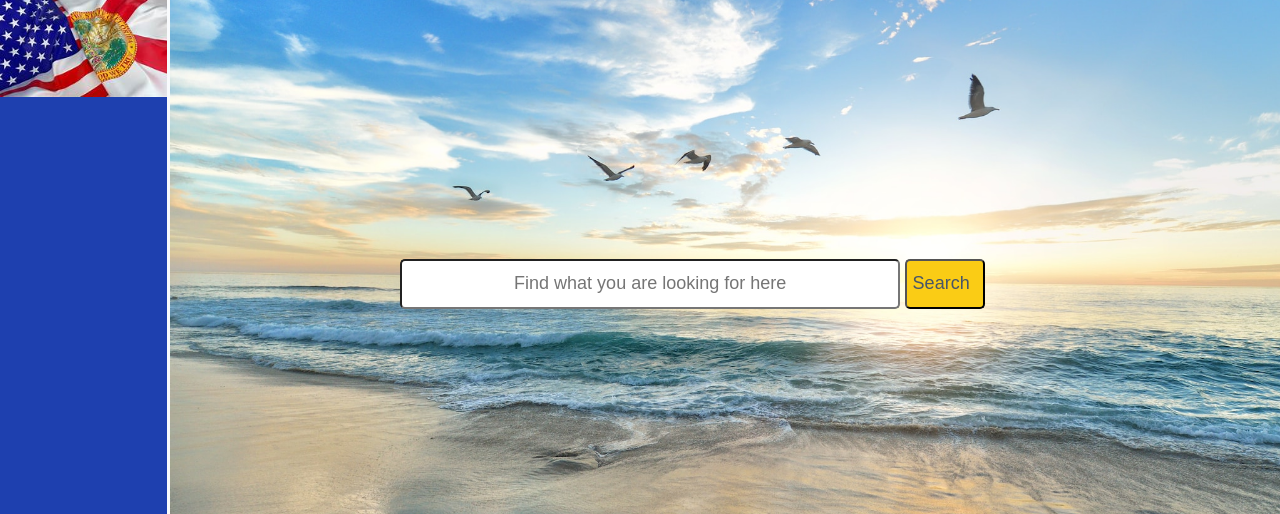
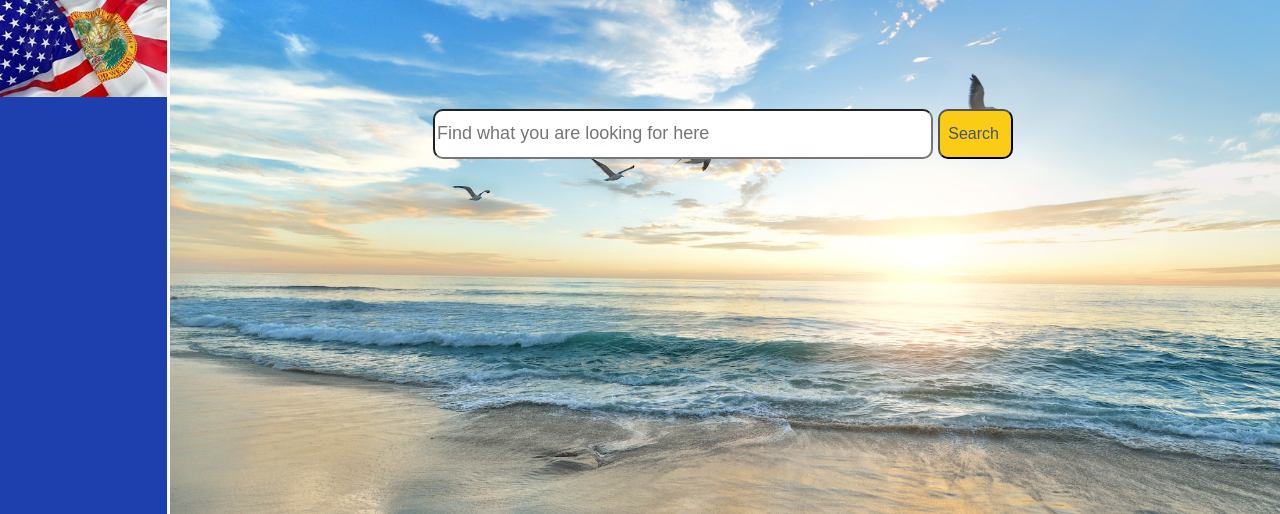
Before and after one commit to Dealer03/FloridaState.Gov, a website built with Vite: page state-Fl/index.html in a window 1280 px wide. Shown: the part 286-800 px from the top of the page. Built offline with nearby package versions, Linux system fonts and the light colour scheme; a web font is replaced by a local one.

Commit message:
Adjusts search bar size

```diff
--- a/state-Fl/index.html
+++ b/state-Fl/index.html
@@ -74,7 +74,7 @@
       <section id="home" class="home">
         <form class="home__search" action="" method="post">
           <input class="search__text" type="text" placeholder="Find what you are looking for here" aria-label="Search">
-          <input class="search__submit" value="Search" type="submit">
+          <input class="search__submit btn" value="Search" type="submit">
         </form>
       </section>
       <section id="florida" class="florida city__section ">
--- a/state-Fl/styles.css/components/contact.css
+++ b/state-Fl/styles.css/components/contact.css
@@ -13,6 +13,7 @@
 }
 
 .contact__form {
+  display: flex;
     background-color: var(--clr-slate400);
     border-radius: 10px;
     justify-content: center;
@@ -67,32 +68,9 @@
 /* sm */
  /* @media (min-width: 640px) {}  */
 /* md */
-@media (min-width: 768px) {
-    input[type="email"] {
-        font-size: var(--size-lg);
-        text-align: center;
-        width: 300px;
-        height: 50px;
-        border-radius: 5px;
-      }
-
-}
+@media (min-width: 768px) {}
 /* Lg */
-@media (min-width: 1024px) {
-    input[type="email"] {
-        font-size: var(--size-lg);
-        text-align: center;
-        width: 500px;
-        height: 50px;
-        border-radius: 5px;
-      }
-      textarea {
-        width: 500px;
-      }
-      .contact__form {
-        width: 650px;
-      }
-}
+@media (min-width: 1024px) {}
 /* xL */
 /* @media (min-width: 1280px) {} */
 /* 2xL */
--- a/state-Fl/styles.css/components/home.css
+++ b/state-Fl/styles.css/components/home.css
@@ -1,19 +1,26 @@
 .home {
-    display: block;
+    display: flex;
     position: relative;
     background-image: url(/frank-mckenna-OD9EOzfSOh0-unsplash.jpg);
     background-repeat: no-repeat;
     background-size:cover;
     min-height: 800px;
     align-items: center;
+    justify-content: center;
+}
+
+#home input[type=text] {
+    width: 350px;
+    height: 40px;
 }
 
 .home__search {
-    position: absolute;
-    left: 5%;
-    top: 20%;
+    font-size: 18px;
     padding: 0.5rem;
-    border-radius: 5px;
+    border-radius: 10px;
+    width: 500px;
+    height: 500px;
+    gap: 0.5rem;
 }
 
 .search__submit {
@@ -21,57 +28,29 @@
     color: var(--clr-slate600);
     background-color: var(--clr-yellow400);
     text-align: center;
-    width: 80px;
-    height: 50px;
     padding-right: 0.5rem;
-    border-radius: 5px;
+    width: 75px;
+    height: 40px;
 }
 
-input[type="text"] {
-    font-size: var(--size-base);
-    text-align: center;
-    width: 250px;
-    height: 50px;
-    border-radius: 5px;
-  }
-
 /* xs */
-@media (min-width: 475px) {
-    .home__search {
-        position: absolute;
-        left: 10%;
-        top: 30%;
-        padding: 0.5rem;
-        border-radius: 5px;
+/* @media (min-width: 475px) {} */
+/* sm */
+ /* @media (min-width: 640px) {}  */
+/* md */
+@media (min-width: 768px) {
+    #home input[type=text] {
+        width: 500px;
+        height: 50px;
     }
 
-    .search__submit {
-        font-size: var(--size-lg);
-        color: var(--clr-slate600);
-        background-color: var(--clr-yellow400);
-        text-align: center;
-        width: 80px;
-        height: 50px;
-        padding-right: 0.5rem;
-        border-radius: 5px;
-    }
-
-    input[type="text"] {
-        font-size: var(--size-lg);
-        text-align: center;
-        width: 200px;
-        height: 50px;
-        border-radius: 5px;
-      }
-}
-/* sm */
- @media (min-width: 640px) {
     .home__search {
-        position: absolute;
-        left: 15%;
-        top: 30%;
+        font-size: 18px;
         padding: 0.5rem;
-        border-radius: 5px;
+        border-radius: 10px;
+        width: 600px;
+        height: 300px;
+        gap: 0.5rem;
     }
 
     .search__submit {
@@ -79,78 +58,14 @@ input[type="text"] {
         color: var(--clr-slate600);
         background-color: var(--clr-yellow400);
         text-align: center;
-        width: 80px;
+        padding-right: 0.5rem;
+        width: 75px;
         height: 50px;
-        padding-right: 0.5rem;
-        border-radius: 5px;
     }
 
-    input[type="text"] {
-        font-size: var(--size-base);
-        text-align: center;
-        width: 300px;
-        height: 50px;
-        border-radius: 5px;
-      }
- }
-/* md */
-@media (min-width: 768px) and (max-width: 1024px){
-    .home__search {
-        position: absolute;
-        left: 20%;
-        top: 30%;
-        padding: 0.5rem;
-        border-radius: 5px;
-    }
-
-    .search__submit {
-        font-size: var(--size-lg);
-        color: var(--clr-slate600);
-        background-color: var(--clr-yellow400);
-        text-align: center;
-        width: 80px;
-        height: 50px;
-        padding-right: 1.5rem;
-        border-radius: 5px;
-    }
-
-    input[type="text"] {
-        font-size: var(--size-lg);
-        text-align: center;
-        width: 300px;
-        height: 50px;
-        border-radius: 5px;
-      }
 }
 /* Lg */
-@media (min-width: 1024px) {
-    .home__search {
-        position: absolute;
-        left: 20%;
-        top: 50%;
-        padding: 0.5rem;
-        border-radius: 5px;
-    }
-
-    .search__submit {
-        font-size: var(--size-lg);
-        color: var(--clr-slate600);
-        background-color: var(--clr-yellow400);
-        text-align: center;
-        width: 80px;
-        height: 50px;
-        padding-right: 1.5rem;
-        border-radius: 5px;
-    }
-
-    input[type="text"] {
-        font-size: var(--size-lg);
-        text-align: center;
-        width: 500px;
-        height: 50px;
-        border-radius: 5px;
-      }
-}
+/* @media (min-width: 1024px) {} */
 /* xL */
 /* @media (min-width: 1280px) {} */
 /* 2xL */
--- a/state-Fl/styles.css/style.css
+++ b/state-Fl/styles.css/style.css
@@ -72,11 +72,15 @@ a {
     color: var(--clr-indigo);
 }
 
+input[type=text] {
+    border-radius: 10px;
+}
+
 .btn {
     justify-content: center;
     padding: 0.25rem;
     margin: 0;
-    border-radius: 5px;
+    border-radius: 10px;
 }
 
 p {
```
